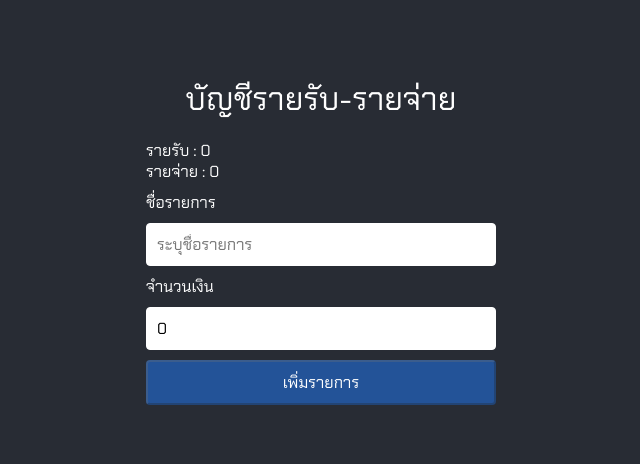
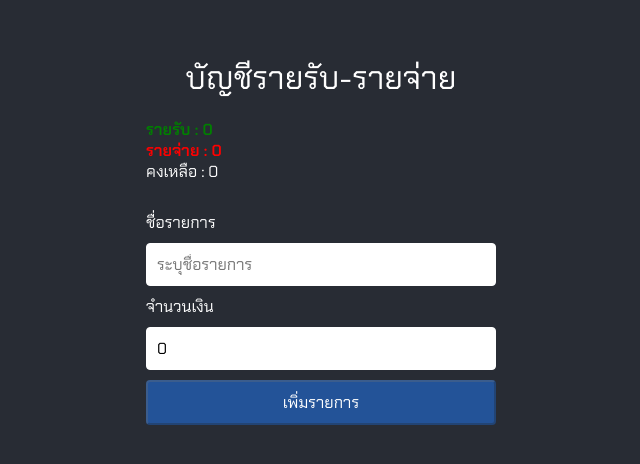
Before and after one commit to kanisornteen/Practice-React, a React (Create React App) app in the folder MyApplication/react-basic/: page / in a window 1280 px wide. Shown: the part 154-618 px from the top of the page, without its empty margins (319-959 px from the left). Built offline with nearby package versions, Linux system fonts and the light colour scheme.

Commit message:
Update Report.css

```diff
--- a/MyApplication/react-basic/src/component/Report.css
+++ b/MyApplication/react-basic/src/component/Report.css
@@ -1,4 +1,12 @@
 .report-box {
-    margin-top: 20px;
-    color: white;
+    margin: 20px 0 20px 0;
+    color: white
 }
+
+.income {
+    color: green;
+}
+
+.expense {
+    color: red;
+}
--- a/MyApplication/react-basic/src/component/Report.js
+++ b/MyApplication/react-basic/src/component/Report.js
@@ -7,8 +7,9 @@ const Report = ()=> {
 
     return (
         <div className="report-box">
-            <p>รายรับ : {income}</p>
-            <p>รายจ่าย : {expense}</p>
+            <p className="income">รายรับ : {income}</p>
+            <p className="expense">รายจ่าย : {expense}</p>
+            <p>คงเหลือ : {income-expense}</p>
         </div>
     );
 }
```
